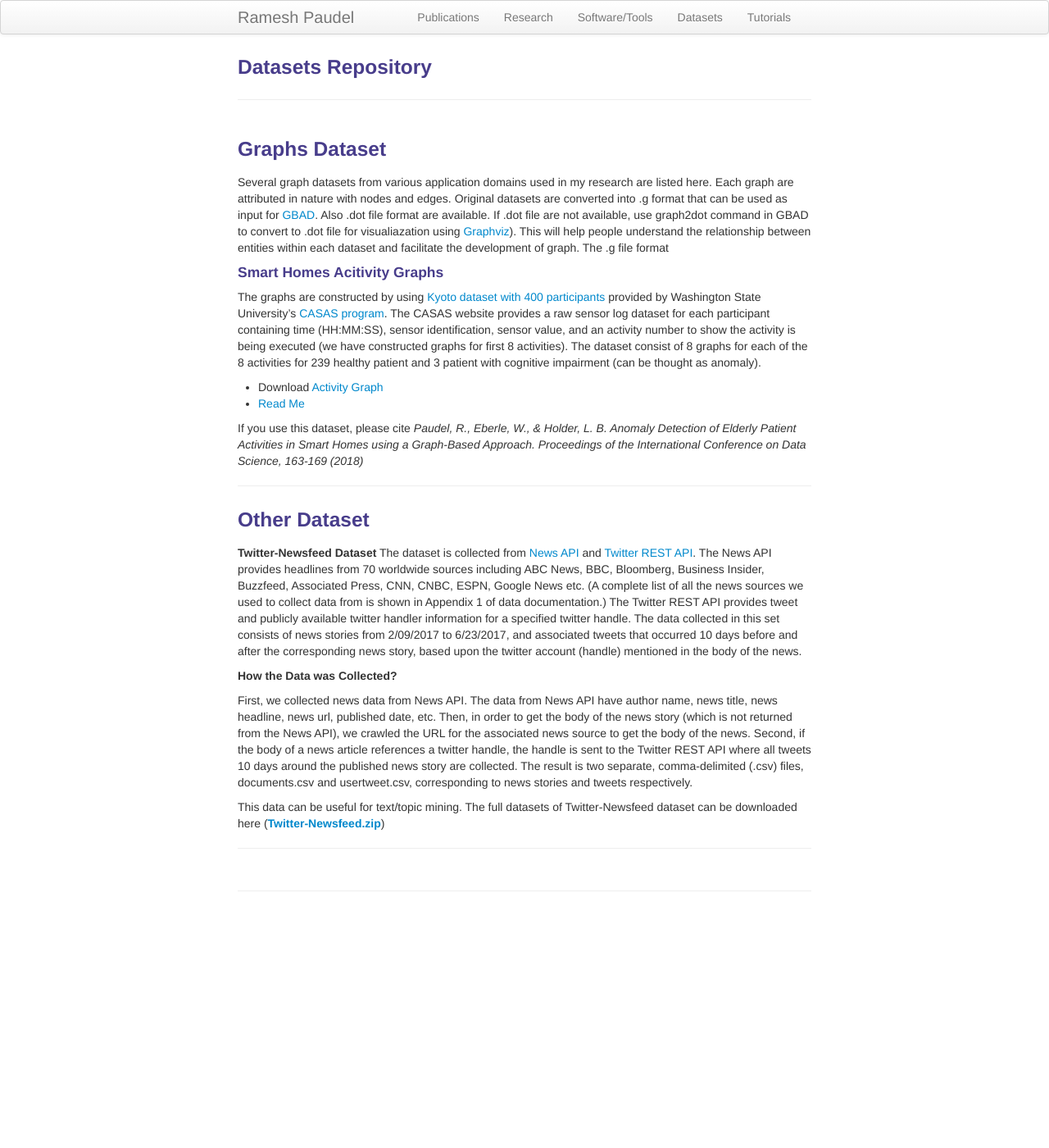
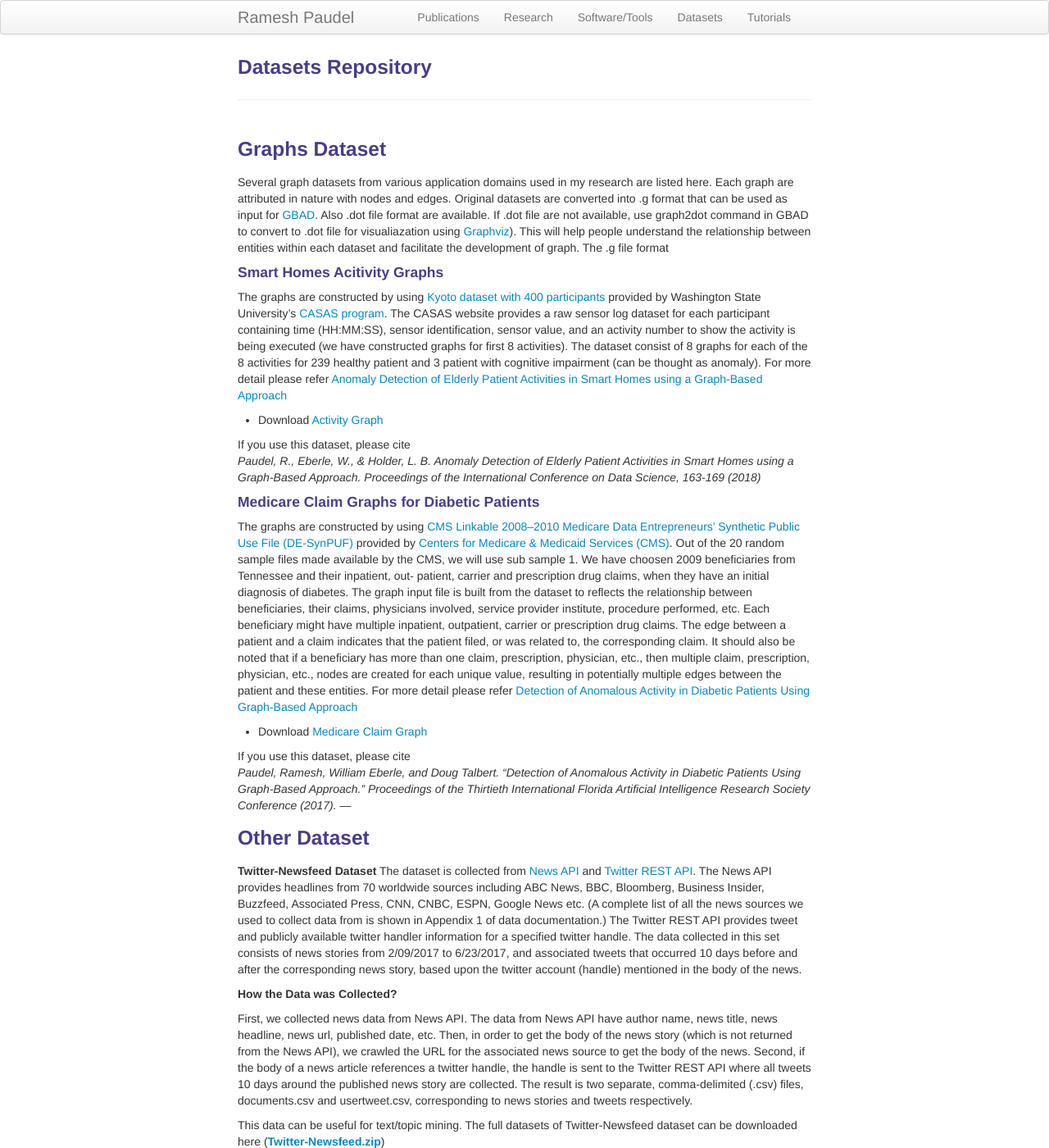
Before and after one commit to rpaudel42/rpaudel42.github.io, a Jekyll site: the page built from pages/dataset.md, in a window 1280 px wide and 1400 px high. Shown: the whole window at 82% size. Built offline with Jekyll 4.4.1, drawn with Linux system fonts in a browser that asks for light colours.

Commit message:
Update dataset.md
Add diabetic claim section

```diff
--- a/pages/dataset.md
+++ b/pages/dataset.md
@@ -9,14 +9,21 @@
 The .g file format
 
 <h4>Smart Homes Acitivity Graphs</h4>
-The graphs are constructed by using [Kyoto dataset with 400 participants](http://casas.wsu.edu/datasets/) provided by Washington State University’s [CASAS program](http://casas.wsu.edu). The CASAS website provides a raw sensor log dataset for each participant containing time (HH:MM:SS), sensor identification, sensor value, and an activity number to show the activity is being executed (we have constructed graphs for first 8 activities). The dataset consist of 8 graphs for each of the 8 activities for 239 healthy patient and 3 patient with cognitive impairment (can be thought as anomaly).
+The graphs are constructed by using [Kyoto dataset with 400 participants](http://casas.wsu.edu/datasets/) provided by Washington State University’s [CASAS program](http://casas.wsu.edu). The CASAS website provides a raw sensor log dataset for each participant containing time (HH:MM:SS), sensor identification, sensor value, and an activity number to show the activity is being executed (we have constructed graphs for first 8 activities). The dataset consist of 8 graphs for each of the 8 activities for 239 healthy patient and 3 patient with cognitive impairment (can be thought as anomaly). For more detail please refer [Anomaly Detection of Elderly Patient Activities in Smart Homes using a Graph-Based Approach](https://csce.ucmss.com/cr/books/2018/LFS/CSREA2018/ICD8019.pdf)
 <ul>
  <li>Download <a href ="/datasets/smart-home-graphs.zip">Activity Graph</a></li>
- <li><a href ="##">Read Me</a></li>
 </ul>
-If you use this dataset, please cite
+If you use this dataset, please cite <br/>
 <em>Paudel, R., Eberle, W., & Holder, L. B. Anomaly Detection of Elderly Patient Activities in Smart Homes using a Graph-Based Approach. Proceedings of the International Conference on Data Science, 163-169 (2018)</em>
 
+<h4>Medicare Claim Graphs for Diabetic Patients</h4>
+The graphs are constructed by using [CMS Linkable 2008–2010 Medicare Data Entrepreneurs’ Synthetic Public Use File (DE-SynPUF)](https://www.cms.gov/Research-Statistics-Data-and-Systems/Downloadable-Public-Use-Files/SynPUFs/DE_Syn_PUF.html) provided by [Centers for Medicare & Medicaid Services (CMS)](https://www.cms.gov). Out of the 20 random sample files made available by the CMS, we will use sub sample 1. We have choosen 2009 beneficiaries from Tennessee and their inpatient, out- patient, carrier and prescription drug claims, when they have an initial diagnosis of diabetes. The graph input file is built from the dataset to reflects the relationship between beneficiaries, their claims, physicians involved, service provider institute, procedure performed, etc. Each beneficiary might have multiple inpatient, outpatient, carrier or prescription drug claims. The edge between a patient and a claim indicates that the patient filed, or was related to, the corresponding claim. It should also be noted that if a beneficiary has more than one claim, prescription, physician, etc., then multiple claim, prescription, physician, etc., nodes are created for each unique value, resulting in potentially multiple edges between the patient and these entities.
+For more detail please refer [Detection of Anomalous Activity in Diabetic Patients Using Graph-Based Approach](https://aaai.org/ocs/index.php/FLAIRS/FLAIRS17/paper/view/15455/14978)
+<ul>
+ <li>Download <a href ="/datasets/diabetic-claim.zip">Medicare Claim Graph</a></li>
+</ul>
+If you use this dataset, please cite <br/>
+<em>Paudel, Ramesh, William Eberle, and Doug Talbert. "Detection of Anomalous Activity in Diabetic Patients Using Graph-Based Approach." Proceedings of the Thirtieth International Florida Artificial Intelligence Research Society Conference (2017).</em>
 ---
 
 ### Other Dataset
```
